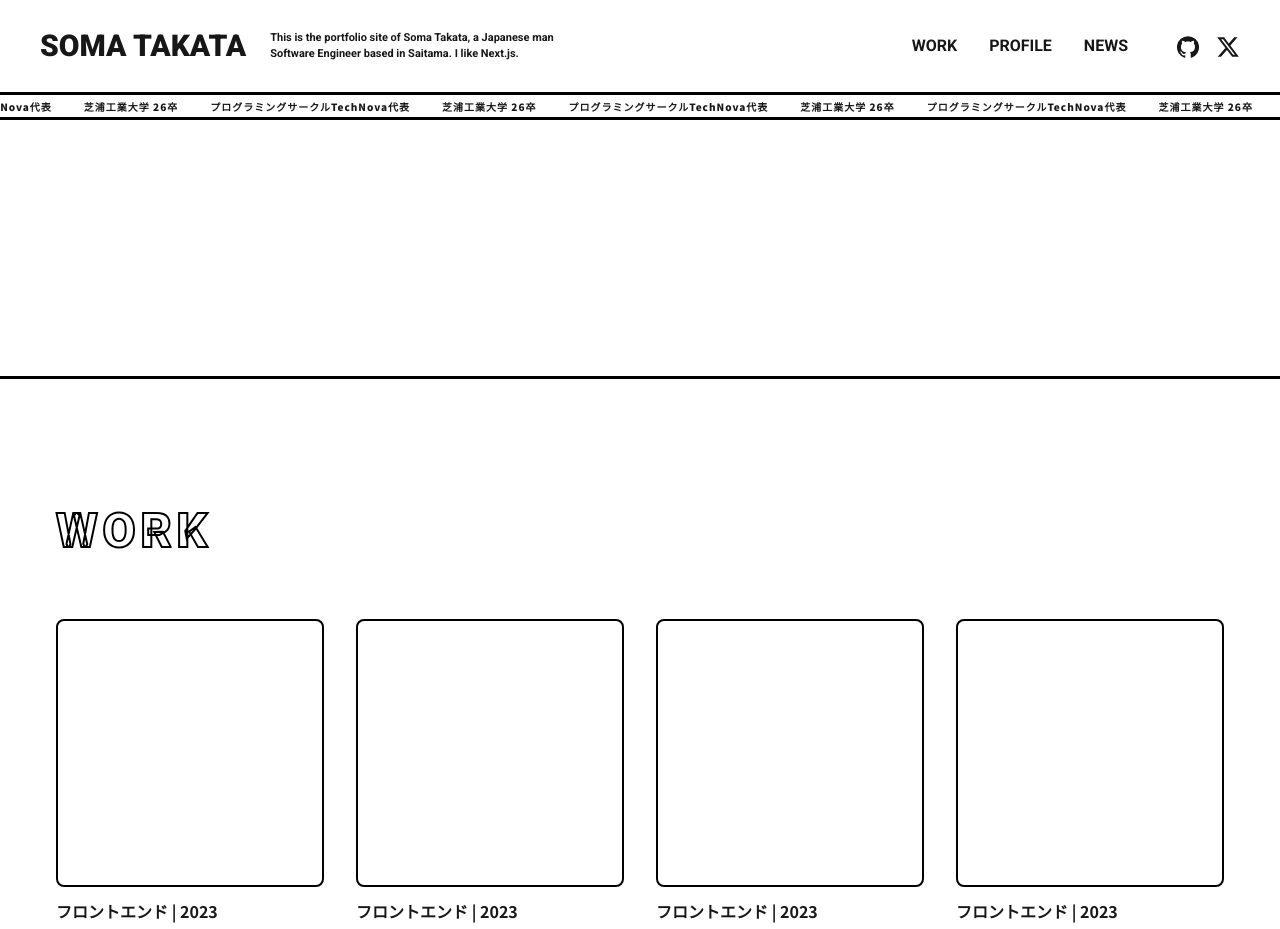
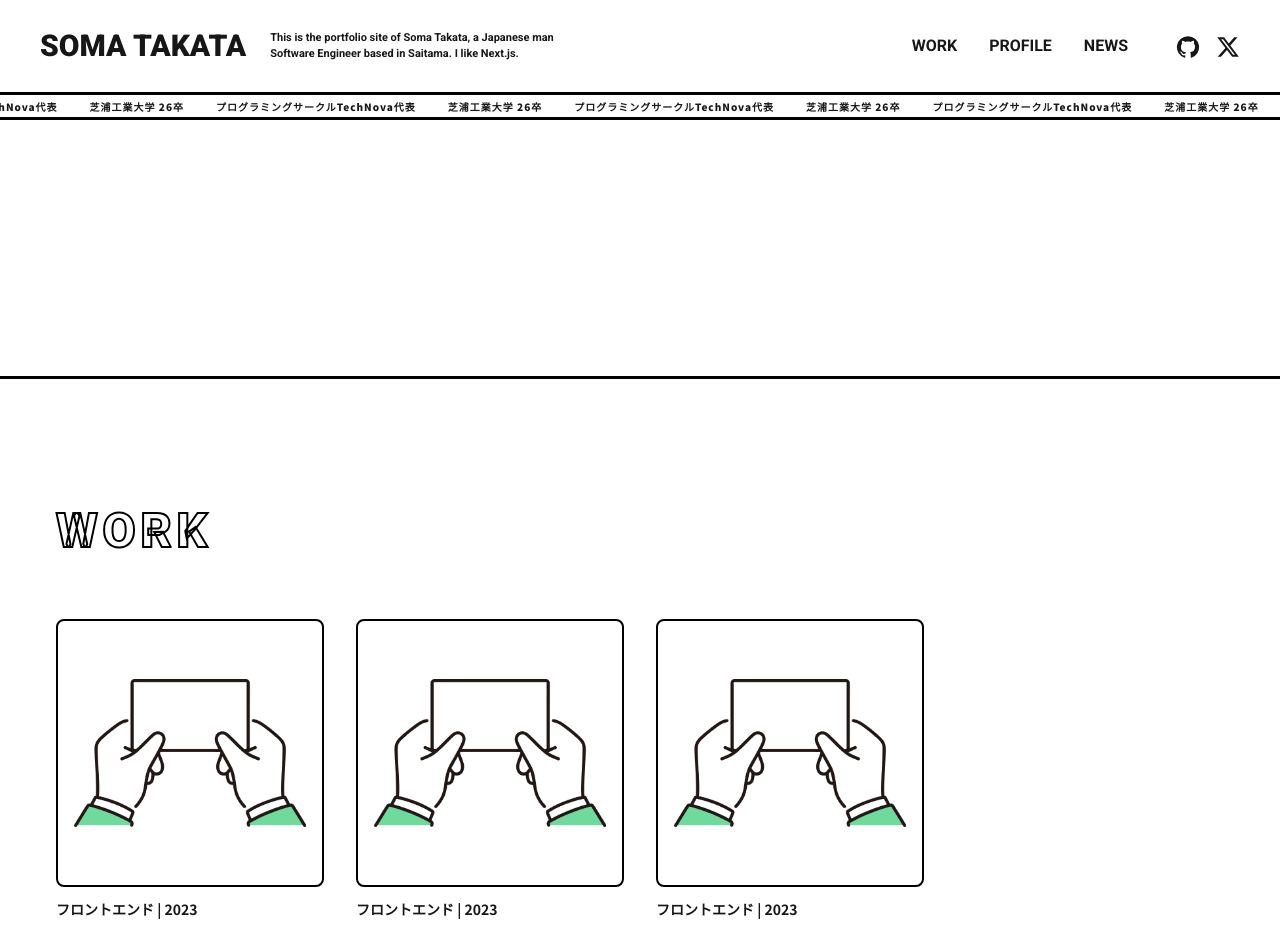
Before and after one commit to SomaTakata/shibayoko, a Next.js app: page / in a window 1280 px wide. Shown: the top 929 px of the page. Built offline with nearby package versions, Linux system fonts and the light colour scheme.

Commit message:
WORKカードに画像を追加

```diff
--- a/src/feature/components/WorkCard.tsx
+++ b/src/feature/components/WorkCard.tsx
@@ -1,9 +1,37 @@
-const WorkCard = ({ title, year, projectName }: { title: string; year: string; projectName: string }) => (
-      <div className="flex flex-col gap-1 sm:gap-2">
-        <div className="aspect-square rounded-lg border-2 border-black bg-white"></div>
-        <div className="mt-1 text-sm font-bold sm:text-base">{title} | {year}</div>
-        <div className="text-sm font-bold sm:text-base">{projectName}</div>
+import Image from 'next/image';
+import Link from 'next/link';
+
+interface WorkCardProps {
+  title: string;
+  year: string;
+  projectName: string;
+  imageSrc: string;
+  projectLink: string;
+}
+
+const WorkCard = ({ title, year, projectName, imageSrc, projectLink }: WorkCardProps) => (
+  <Link href={projectLink}>
+    <div className="flex flex-col gap-2">
+      {/* カードの画像部分 */}
+      <div className="aspect-square border-2 border-black rounded-lg bg-white flex justify-center items-center p-4">
+        <div className="relative w-full h-full">
+          <Image
+            src={imageSrc}
+            alt={`${title} - ${projectName}`}
+            layout="fill"
+            objectFit="contain"
+            className="rounded-lg"
+          />
+        </div>
       </div>
-    );
 
-    export default WorkCard;
+      {/* テキスト部分 */}
+      <div className="text-sm font-semibold mt-1">
+        {title} | {year}
+      </div>
+      <div className="text-sm font-semibold">{projectName}</div>
+    </div>
+  </Link>
+);
+
+export default WorkCard;
--- a/src/feature/components/WorkSection.tsx
+++ b/src/feature/components/WorkSection.tsx
@@ -2,12 +2,10 @@ import ViewAll from "./ViewAll";
 import WorkCard from "./WorkCard";
 
 const workItems = [
-  { title: 'フロントエンド', year: '2023', projectName: 'NginLink' },
-  { title: 'フロントエンド', year: '2023', projectName: 'NginLink' },
-  { title: 'フロントエンド', year: '2023', projectName: 'NginLink' },
-  { title: 'フロントエンド', year: '2023', projectName: 'NginLink' },
-  { title: 'フロントエンド', year: '2023', projectName: 'NginLink' },
-  { title: 'フロントエンド', year: '2023', projectName: 'NginLink' },
+  { title: 'フロントエンド', year: '2023', projectName: 'NginLink', projectLink: '/work', imageSrc: '/nginlink.png' },
+  { title: 'フロントエンド', year: '2023', projectName: 'NginLink', projectLink: '/work', imageSrc: '/nginlink.png' },
+  { title: 'フロントエンド', year: '2023', projectName: 'NginLink', projectLink: '/work', imageSrc: '/nginlink.png' },
+
 ];
 
 const WorkSection = () => (
@@ -22,6 +20,8 @@ const WorkSection = () => (
             title={work.title}
             year={work.year}
             projectName={work.projectName}
+            projectLink={work.projectLink}
+            imageSrc={work.imageSrc}
           />
         ))}
 
```
Also changed, not shown: public/nginlink.png (added).
